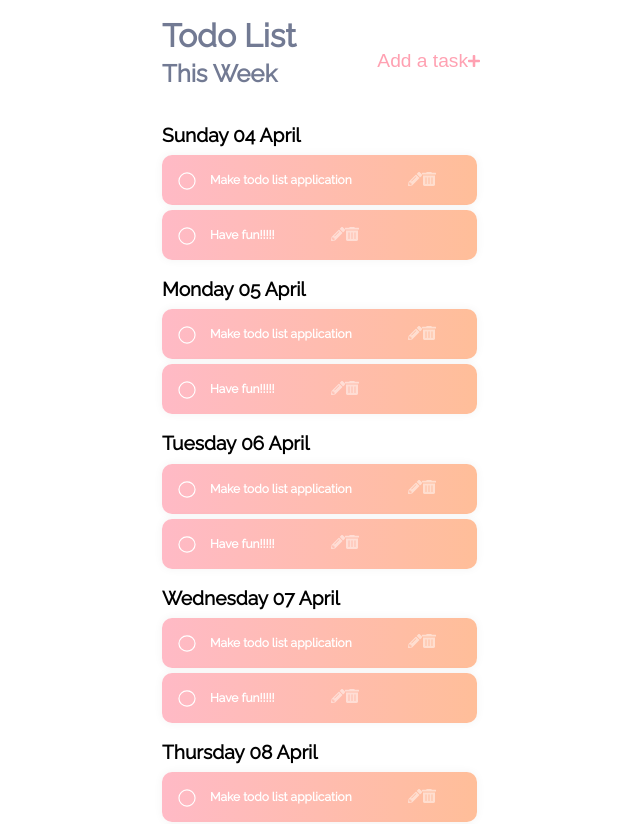
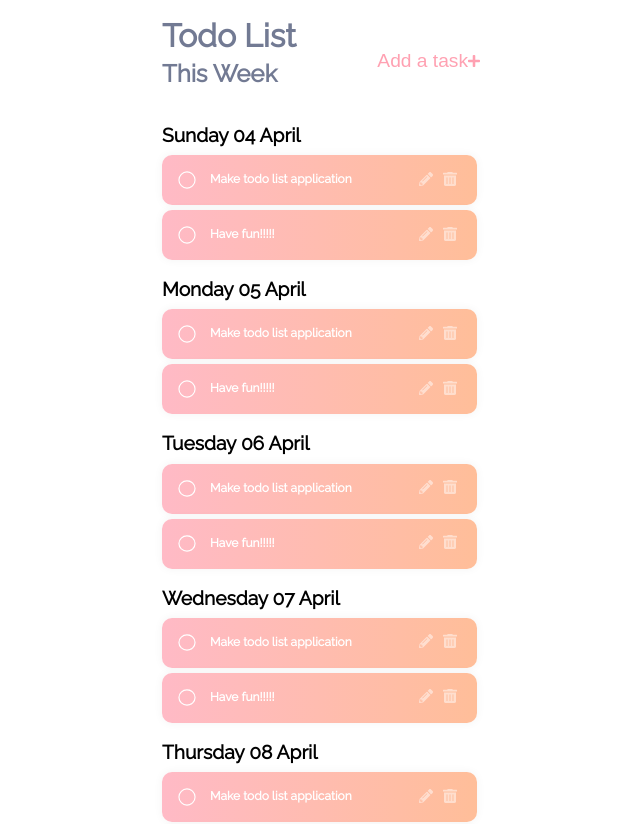
Before and after one commit to Wonjuny0804/React-Todo, a React (Create React App) app in the folder todolist/: page / in a window 1280 px wide. Shown: the top 824 px of the page, without its empty margins (318-958 px from the left). Built offline with nearby package versions, Linux system fonts and the light colour scheme.

Commit message:
fix: Restyle and add properties of TodoItem component

```diff
--- a/todolist/src/components/Box/Box.js
+++ b/todolist/src/components/Box/Box.js
@@ -1,13 +1,10 @@
-import './Box.scss'
+import classNames from 'classnames';
+import { box, nonActive } from './Box.module.scss';
 
-const Box = ({ active, children }) => {
-  return (
-    <div
-      className={`box ${active || "non-active"}`.trim()}
-    >
-      {children}
-    </div>
-  )
-}
+const Box = ({ active, className, children }) => {
+  const boxClasses = classNames(className, box, active || nonActive);
 
-export default Box
+  return <div className={boxClasses}>{children}</div>;
+};
+
+export default Box;
--- a/todolist/src/components/Box/Box.scss
+++ b/todolist/src/components/Box/Box.module.scss
@@ -1,15 +1,21 @@
+@import '../../styles/variables.scss';
 
 .box {
   box-sizing: border-box;
   width: 315px;
   height: 50px;
-  background: linear-gradient(91.44deg, #FFA2B2 0%, #FFBAC6 0.01%, #FFBE99 100%);
+  background: linear-gradient(
+    91.44deg,
+    $primary 0%,
+    #ffbac6 0.01%,
+    $secondary 100%
+  );
   box-shadow: 0px 0px 10px rgba(0, 0, 0, 0.05);
   border-radius: 10px;
   border: none;
   outline: none;
   padding: 16px;
-  color: #FFFFFF;
+  color: #ffffff;
   font-family: 'Raleway';
   font-style: normal;
   font-weight: 600;
@@ -23,12 +29,12 @@
     width: 20px;
     height: 20px;
   }
+}
 
-  &.non-active {
-    background: #F5F5F5;
-    box-shadow: 0px 0px 10px rgba(0, 0, 0, 0.05);
-    border-radius: 10px;
-    text-decoration: line-through;
-    color: #CED3E3;
-  }
+.nonActive {
+  background: #f5f5f5;
+  box-shadow: 0px 0px 10px rgba(0, 0, 0, 0.05);
+  border-radius: 10px;
+  text-decoration: line-through;
+  color: #ced3e3;
 }
--- a/todolist/src/components/ContentBox/ContentBox.js
+++ b/todolist/src/components/ContentBox/ContentBox.js
@@ -1,10 +1,9 @@
-import {contentBox} from './ContentBox.module.scss'
+import { contentBox } from './ContentBox.module.scss';
+import classNames from 'classnames';
 
-const ContentBox = ({ content }) => {
-  return (
-    <p className={`${contentBox}`}>
-      {content}
-    </p>
-  )
-}
-export default ContentBox
+const ContentBox = ({ content, className }) => {
+  const contentBoxClasses = classNames(className, contentBox);
+
+  return <p className={contentBoxClasses}>{content}</p>;
+};
+export default ContentBox;
--- a/todolist/src/containers/TodoItem/TodoItem.js
+++ b/todolist/src/containers/TodoItem/TodoItem.js
@@ -1,7 +1,13 @@
 import { ContentBox, Box, Checkbox, Button } from '../../components';
 import { useState } from 'react';
 import classNames from 'classnames';
-import { editIcon, deleteIcon, completed } from './TodoItem.module.scss';
+import {
+  todoItemContainer,
+  todoTask,
+  editIcon,
+  deleteIcon,
+  completed,
+} from './TodoItem.module.scss';
 
 const TodoItem = ({ value }) => {
   const [checked, setChecked] = useState(false);
@@ -12,13 +18,25 @@ const TodoItem = ({ value }) => {
   const onTodoStatusChange = (e) => {
     setChecked(e.target.checked);
   };
+  const handleEditDialog = () => {};
+  const handleDeleteTodo = () => {};
 
   return (
-    <Box active={!checked}>
+    <Box active={!checked} className={todoItemContainer}>
       <Checkbox id={'test'} checked={checked} onChange={onTodoStatusChange} />
-      <ContentBox content={value} />
-      <Button type="button" shape="edit" iconClassName={editClasses} />
-      <Button type="button" shape="delete" iconClassName={deleteClasses} />
+      <ContentBox content={value} className={todoTask} />
+      <Button
+        type="button"
+        shape="edit"
+        iconClassName={editClasses}
+        onClick={handleEditDialog}
+      />
+      <Button
+        type="button"
+        shape="delete"
+        iconClassName={deleteClasses}
+        onClick={handleDeleteTodo}
+      />
     </Box>
   );
 };
--- a/todolist/src/containers/TodoItem/TodoItem.module.scss
+++ b/todolist/src/containers/TodoItem/TodoItem.module.scss
@@ -1,6 +1,16 @@
 @import 'styles/variables.scss';
 
+.todoItemContainer {
+  display: flex;
+  align-items: center;
+}
+
+.todoTask {
+  flex-grow: 1;
+}
+
 .editIcon {
+  margin-right: 10px;
   &:hover {
     opacity: 1;
     path {
@@ -15,6 +25,7 @@
 }
 
 .deleteIcon {
+  margin-right: 4px;
   opacity: 0.5;
   path {
     fill: $white;
```
